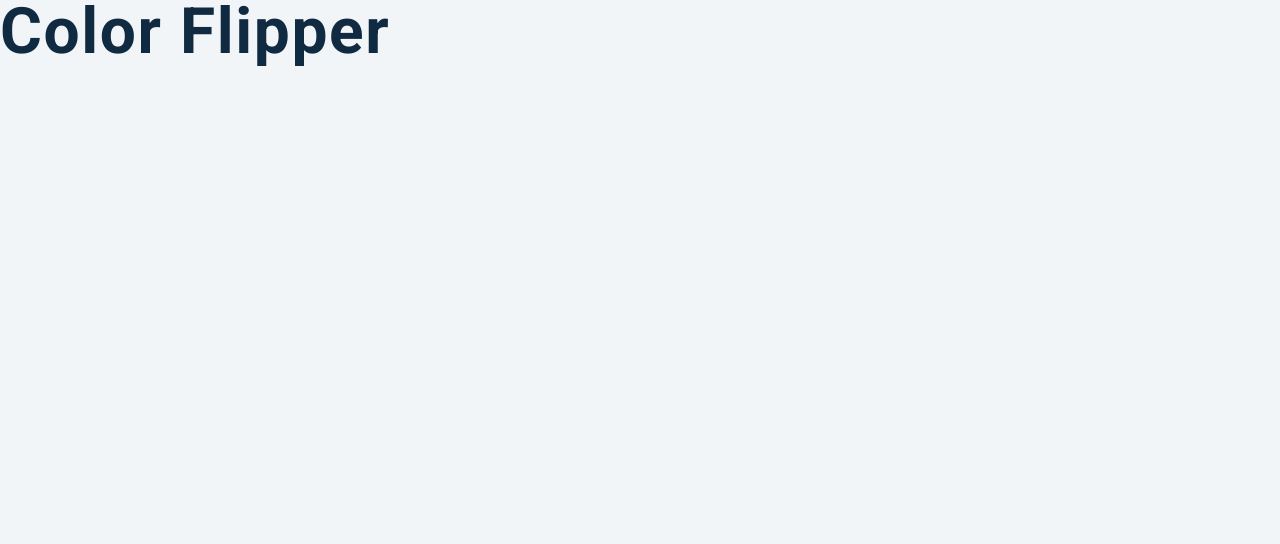
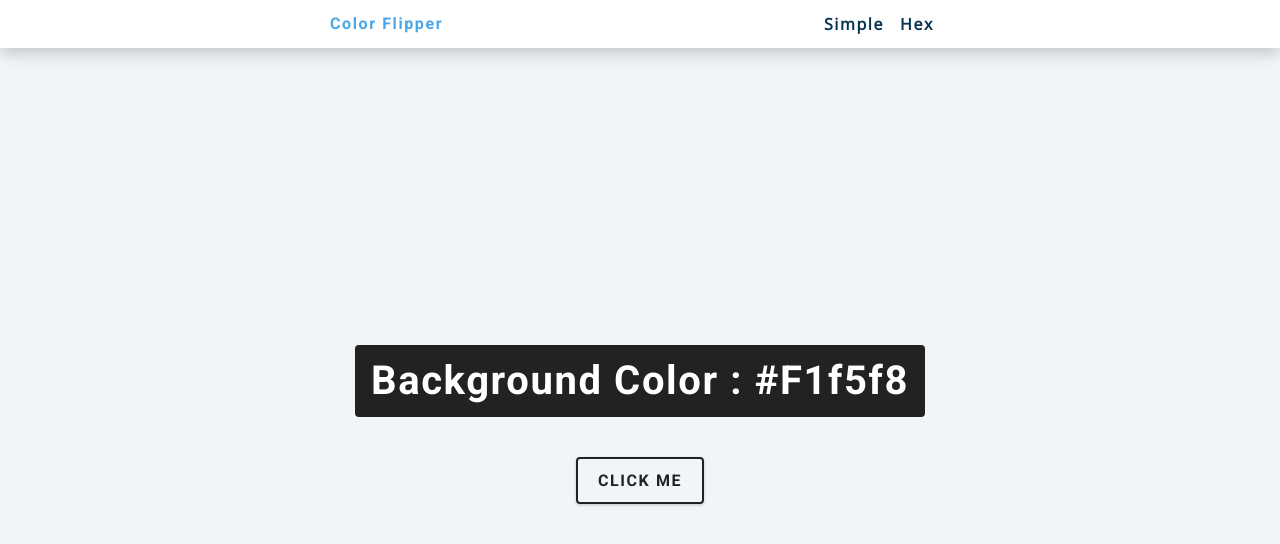
Before and after one commit to NosiphiwoB/javascript-color-flipper, a plain HTML site: page index.html in a window 1280 px wide. Drawn offline with nearby package versions, Linux system fonts and the light colour scheme.

Commit message:
javascript project

```diff
--- a/app.js
+++ b/app.js
@@ -1 +1,10 @@
 const colors = ["green", "red", "rgba(133,122,200)", "#f15025"];
+
+const btn = document.getElementById('btn');
+const color = document.querySelector('.color');
+
+btn.addEventListener("click", function (){
+ const randomNumber = 2;
+ document.body.style.backgroundColor = colors[randomNumber];
+ color.textContent = colors[randomNumber];
+})
--- a/index.html
+++ b/index.html
@@ -9,8 +9,25 @@
     <link rel="stylesheet" href="styles.css" />
   </head>
   <body>
-    <h1>color flipper</h1>
-    <!-- javascript -->
+    <nav>
+      <div class="nav-center">
+        <h4>Color Flipper</h4>
+         <ul class="nav-links">
+          <li>
+            <a href="index.html">simple</a>
+          </li>
+          <li>
+            <a href="hex.html">hex</a>
+          </li>
+         </ul>
+      </div>
+    </nav>
+    <main>
+    <div class="container">
+     <h2>Background Color : <span class="color"></span>#f1f5f8</h2>
+     <button class="btn btn-hero" id="btn">Click Me</button>
+   </div>
+   </main>
     <script src="app.js"></script>
   </body>
 </html>
```
